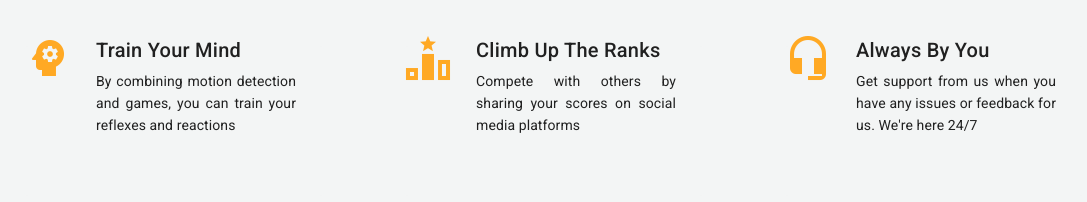
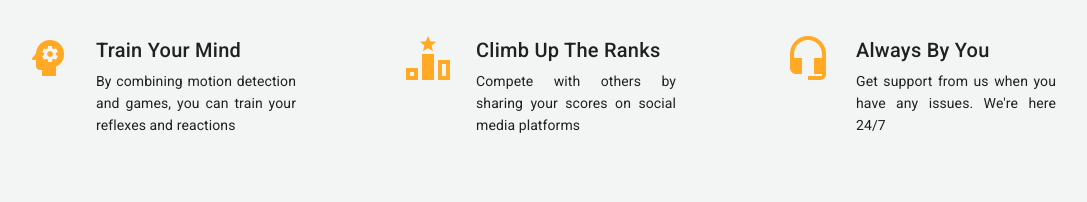
Before and after one commit to TryingOutSomething/Zoomba, a Vue app: page / in a window 1280 px wide. Shown: the part 1210-1412 px from the top of the page, without its empty margins (86-1173 px from the left). Built offline with nearby package versions, Linux system fonts and the light colour scheme; no server answers; what vuefire would draw is missing.

Commit message:
Updated score table to unsubscribe to changes before leaving the page

```diff
--- a/src/components/dashboard/main/Rankings/ScoreTable.vue
+++ b/src/components/dashboard/main/Rankings/ScoreTable.vue
@@ -102,8 +102,8 @@ export default {
       ],
 
       isLoading: false,
-
-      users: []
+      users: [],
+      unsubscribeToChanges: null
     }
   },
 
@@ -111,11 +111,15 @@ export default {
     this.getDataFirestore()
   },
 
+  beforeDestroy () {
+    this.unsubscribeToChanges()
+  },
+
   methods: {
     getDataFirestore () {
       this.isLoading = true
 
-      getGameRankings(this.selectedGame.id).onSnapshot(querySnapShot => {
+      this.unsubscribeToChanges = getGameRankings(this.selectedGame.id).onSnapshot(querySnapShot => {
         if (this.users.length > 0) {
           this.users.splice(0, this.users.length)
         }
--- a/src/components/landing-page/Body/ContentDescription.vue
+++ b/src/components/landing-page/Body/ContentDescription.vue
@@ -62,7 +62,7 @@ export default {
         {
           icon: 'mdi-headset',
           title: 'Always By You',
-          description: 'Get support from us when you have any issues or feedback for us. We\'re here 24/7'
+          description: 'Get support from us when you have any issues. We\'re here 24/7'
         }
       ],
 
```
